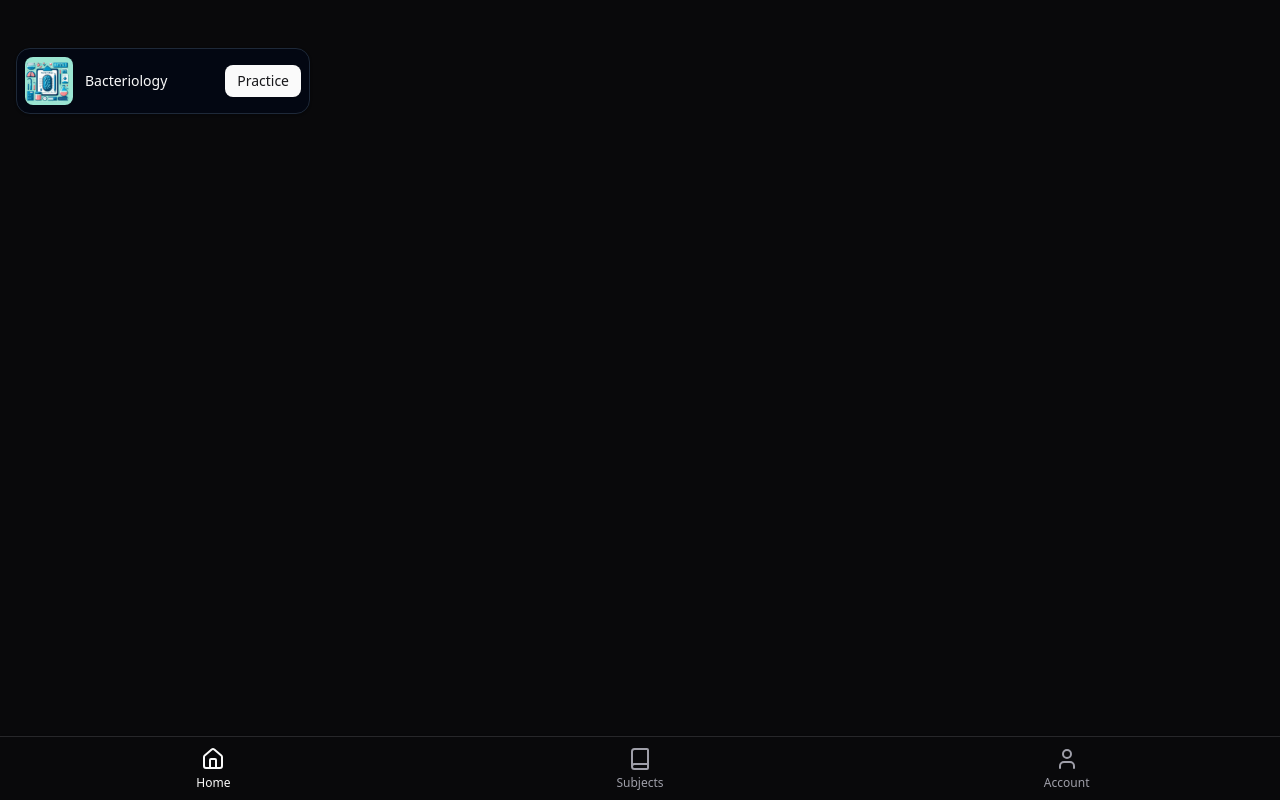
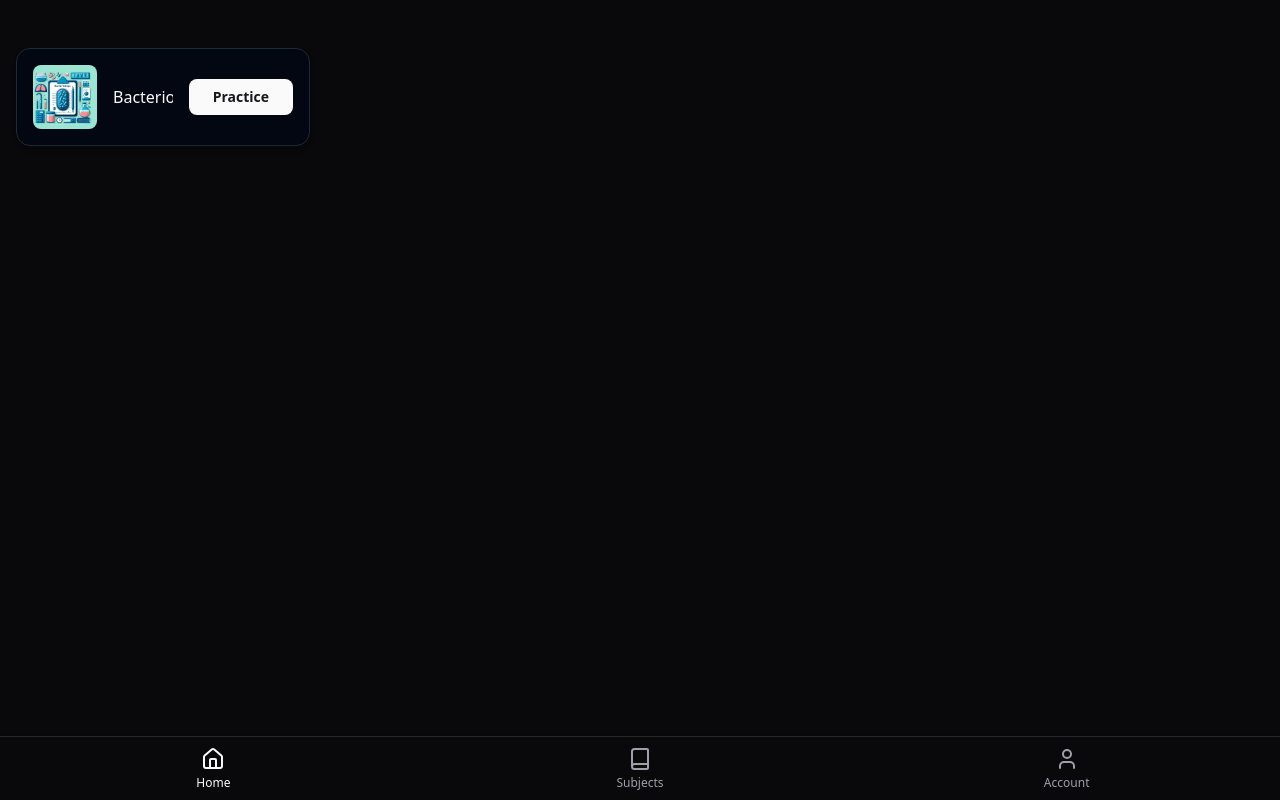
Before and after one commit to rabeeh-ta/quiz-app, a Next.js app: page / in a window 1280 px wide. Built offline with nearby package versions, Linux system fonts and the light colour scheme; no server answers; sample sign-in values are in the browser's storage.

Commit message:
front page some changes

```diff
--- a/app/components/compact-course-card.jsx
+++ b/app/components/compact-course-card.jsx
@@ -10,10 +10,9 @@ export default function CompactCourseCard({
     onPractice = () => { },
 }) {
     return (
-        <Card className="w-full overflow-hidden shadow-sm py-0 bg-white dark:bg-gray-950 dark:border-gray-800">
-            <CardContent className="p-2 flex items-center justify-between">
-                <div className="flex items-center gap-3 flex-1">
-                    <div className="relative h-12 w-12 overflow-hidden rounded-md flex-shrink-0">
+        <Card className="w-full overflow-hidden shadow-md py-0 bg-white dark:bg-gray-950 dark:border-gray-800">
+            <CardContent className="p-4 flex flex-col sm:flex-row items-center gap-4">
+                <div className="relative h-16 w-16 overflow-hidden rounded-md flex-shrink-0">
                     <Image
                         src={imageUrl}
                         alt={title}
@@ -23,14 +22,13 @@ export default function CompactCourseCard({
                     />
                 </div>
 
-                    <h3 className="text-sm font-medium line-clamp-1 flex-1">{title}</h3>
-                </div>
+                <h2 className="text-base font-medium line-clamp-2 flex-1 text-center sm:text-left">{title}</h2>
 
                 <Button
                     variant="default"
-                    size="sm"
+                    size="default"
                     onClick={onPractice}
-                    className="ml-2 flex-shrink-0"
+                    className="px-6 py-2 font-semibold flex-shrink-0 w-full sm:w-auto"
                 >
                     Practice
                 </Button>
```
Lines whose indentation alone changed are shown as unchanged.
